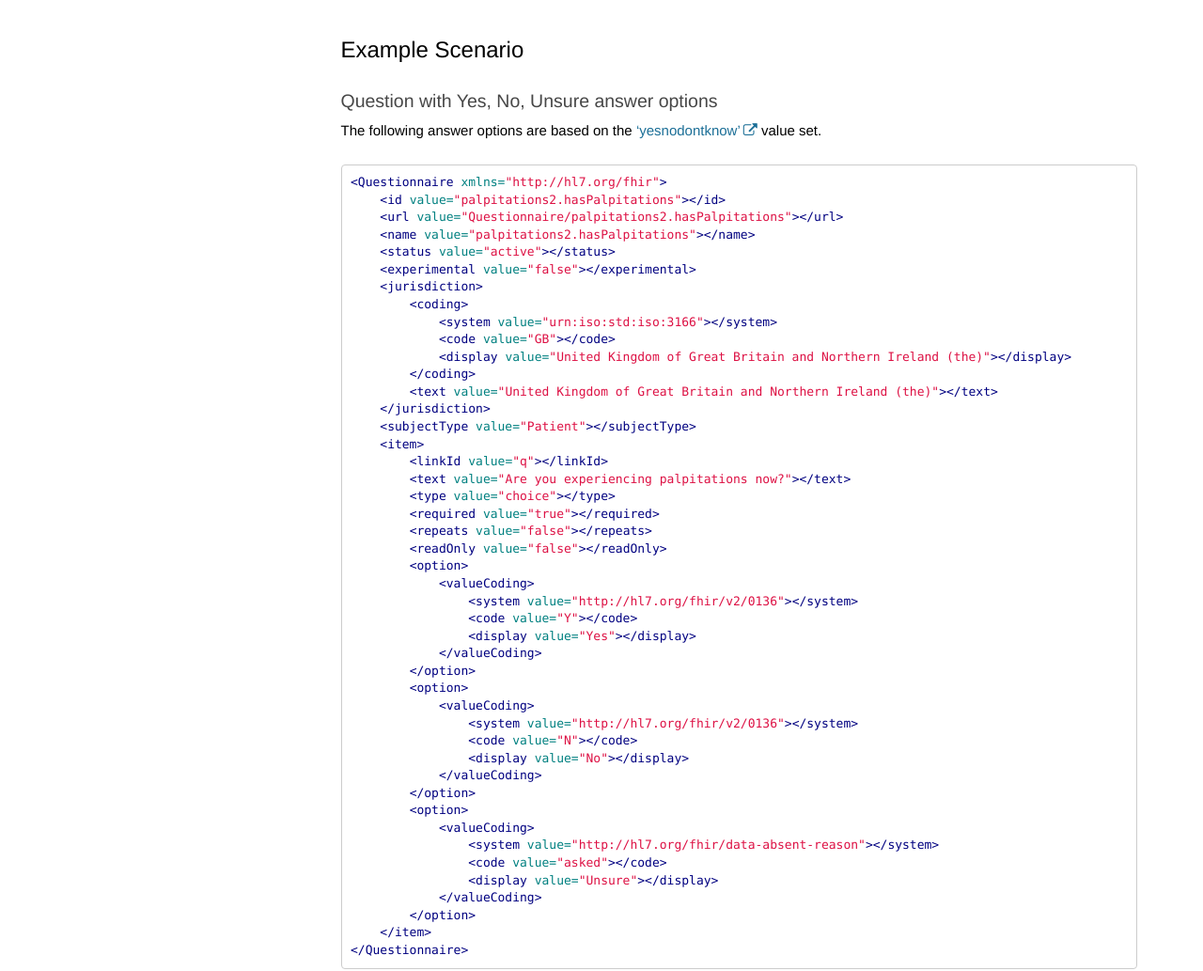
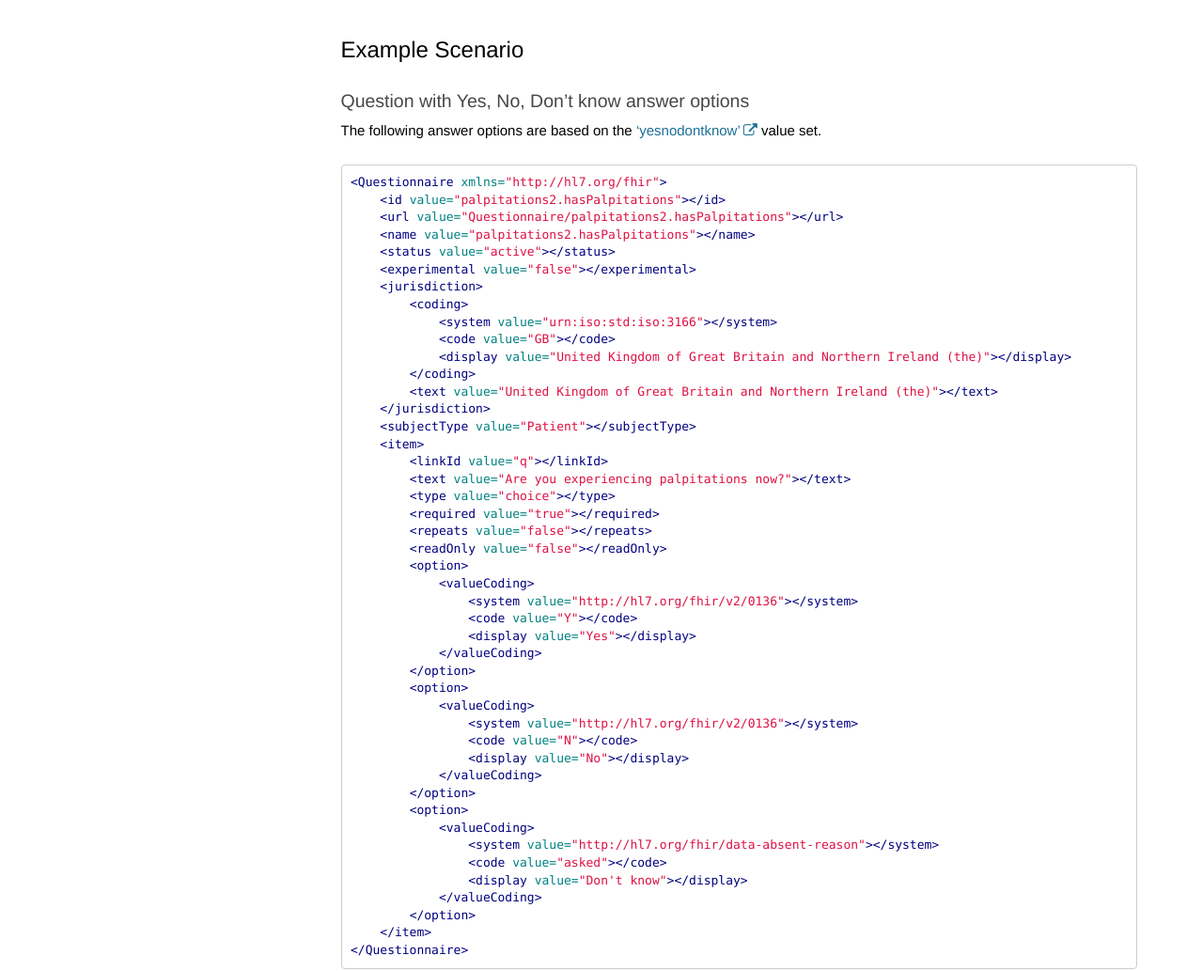
Before and after one commit to nhsconnect/FHIR-CDS, a Jekyll site: the page built from pages/explore/api_questionnaire.md, in a window 1280 px wide and 1400 px high, scrolled down 6149 px. Shown: the part 164-1197 px from the top of the window at 94% size. Built offline with Jekyll 4.4.1, drawn with Linux system fonts in a browser that asks for light colours; nearby versions of some CDN libraries; our own code applies the rules of GitHub Pages for plain Markdown files; comment, search, counter and statistics services are not loaded.

Commit message:
page updates

```diff
--- a/pages/explore/api_questionnaire.md
+++ b/pages/explore/api_questionnaire.md
@@ -404,7 +404,7 @@ If the content of this element does not match the jurisdiction of the current <c
 
 ## Example Scenario ##
 
-### Question with Yes, No, Unsure answer options ###
+### Question with Yes, No, Don't know answer options ###
 
 The following answer options are based on the ['yesnodontknow'](https://www.hl7.org/fhir/stu3/valueset-example-yesnodontknow.html) value set.
 
@@ -449,7 +449,7 @@ The following answer options are based on the ['yesnodontknow'](https://www.hl7.
             <valueCoding>
                 <system value="http://hl7.org/fhir/data-absent-reason"></system>
                 <code value="asked"></code>
-                <display value="Unsure"></display>
+                <display value="Don't know"></display>
             </valueCoding>
         </option>
     </item>
```
Also changed, not shown: pages/explore/api_requestgroup.md (+1 -15 lines).
